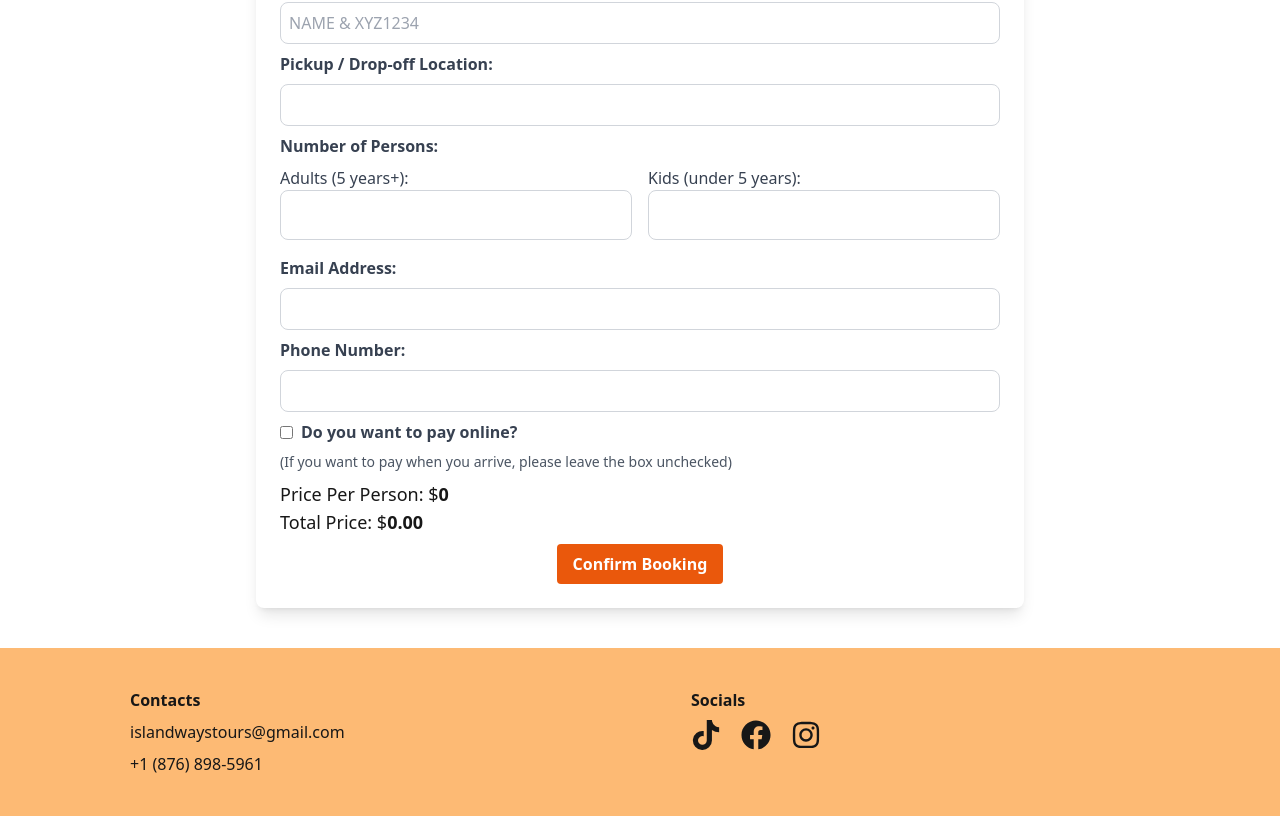
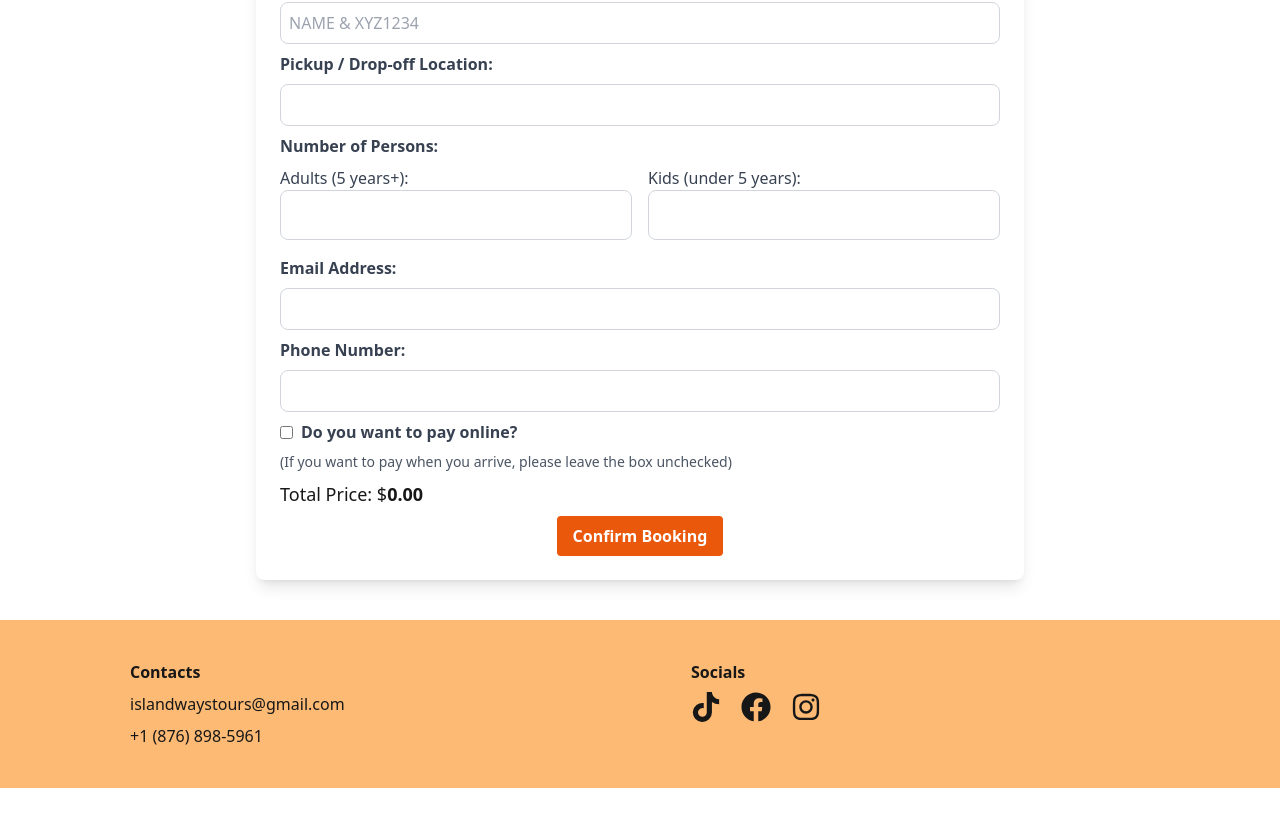
Before and after one commit to winnie-webb/islandwaystours, a Next.js app: page /product/at-1 in a window 1280 px wide. Shown: the part 1634-2450 px from the top of the page. After the commit the page ends 2422 px from the top, so only its background shows below. Built offline with nearby package versions, Linux system fonts and the light colour scheme.

Commit message:
Removed price per person display from client side

```diff
--- a/app/product/[id]/BookingForm/TourBookingForm.jsx
+++ b/app/product/[id]/BookingForm/TourBookingForm.jsx
@@ -168,12 +168,6 @@ export const TourBookingForm = ({ tour }) => {
       </p>
       <div className="text-lg mb-4">
         <p>
-          Price Per Person: $
-          <span id="price-per-person" className="font-semibold">
-            {pricePerPerson}
-          </span>
-        </p>
-        <p>
           Total Price: $
           <span id="total-price" className="font-semibold">
             {totalPrice}{" "}
--- a/app/product/[id]/BookingForm/TransferBookingForm.jsx
+++ b/app/product/[id]/BookingForm/TransferBookingForm.jsx
@@ -419,12 +419,7 @@ export const TransferBookingForm = ({ tour }) => {
         (If you want to pay when you arrive, please leave the box unchecked)
       </p>
       <div className="text-lg mb-2">
-        <p>
-          Price Per Person: $
-          <span id="price-per-person" className="font-semibold">
-            {pricePerPerson}
-          </span>
-        </p>
+
         <p>
           Total Price: $
           <span id="total-price" className="font-semibold">
```
